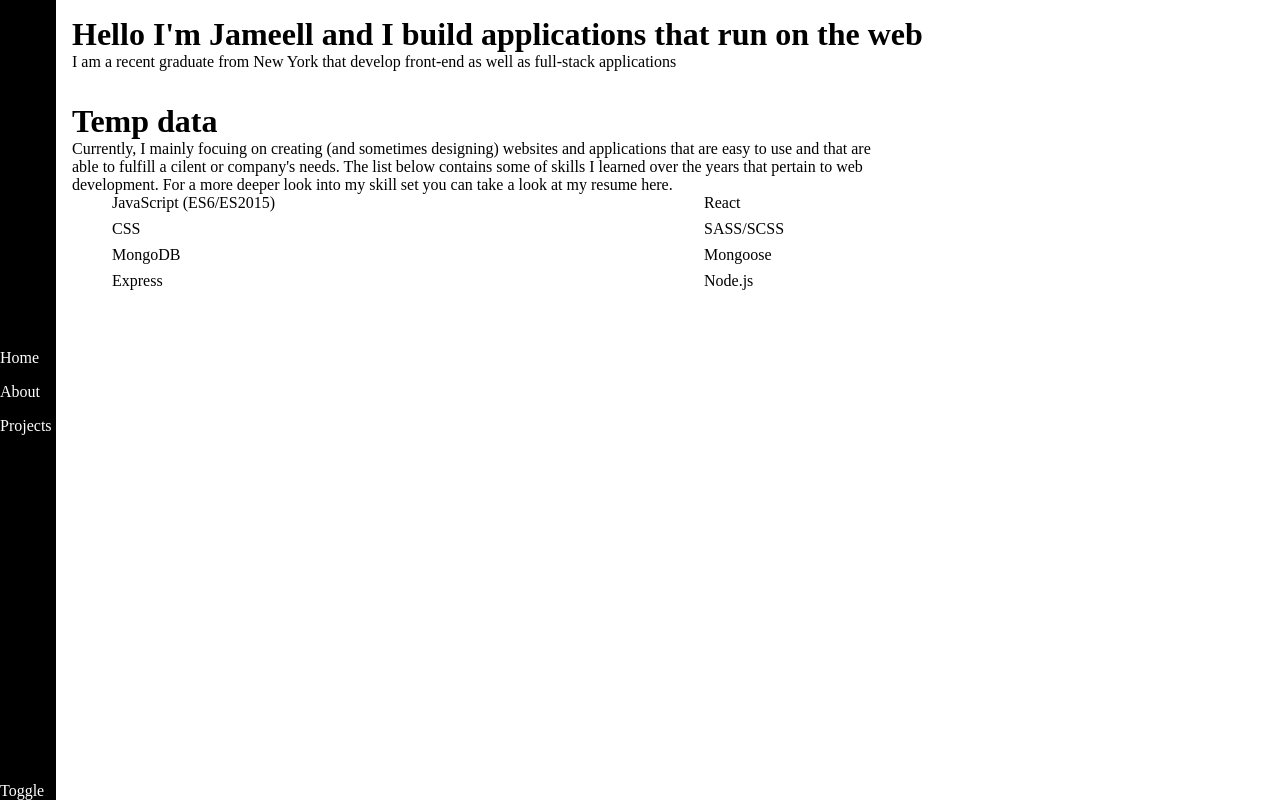
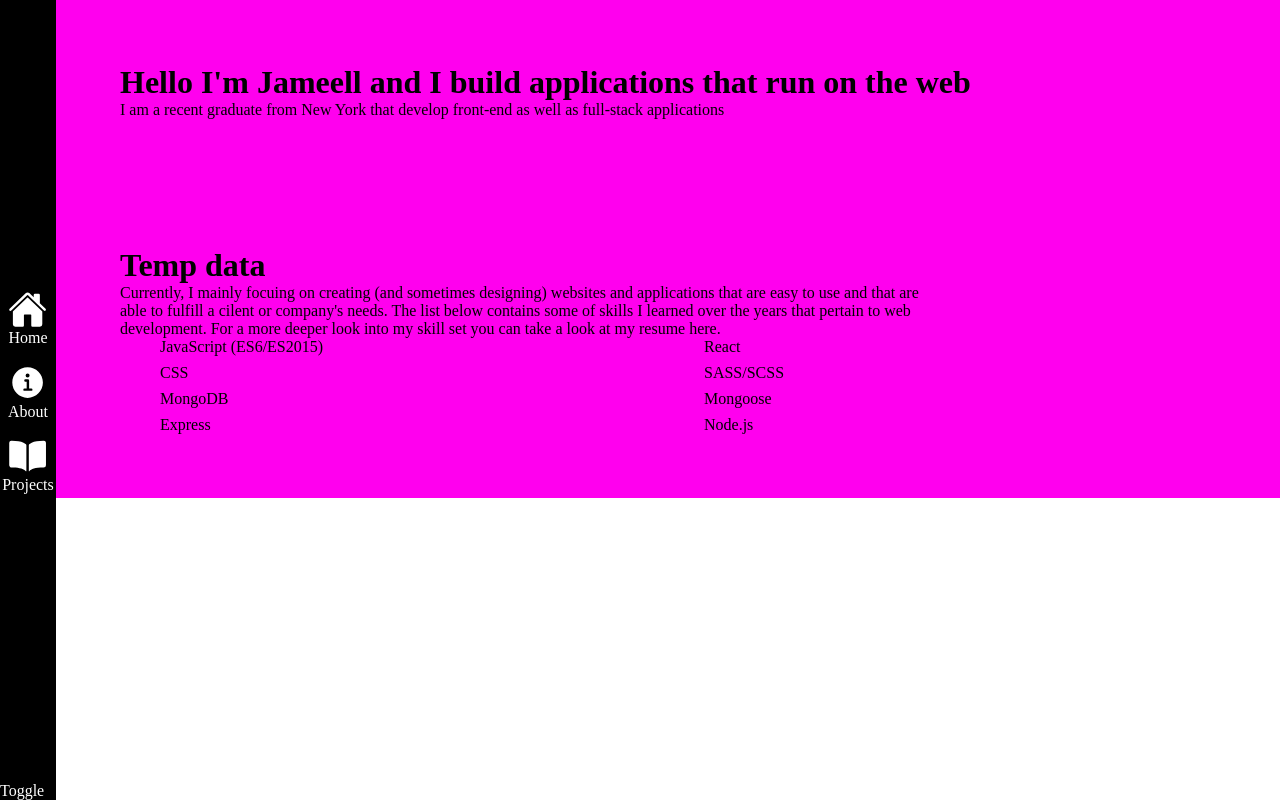
Before and after one commit to Jameell-Adjei/portfolio-website, a React (Create React App) app: page / in a window 1280 px wide. Built offline with nearby package versions, Linux system fonts and the light colour scheme.

Commit message:
Added SVG icons for Navbar with some styling

```diff
--- a/src/components/About.js
+++ b/src/components/About.js
@@ -21,7 +21,6 @@ const About = () => {
                 <li className='skill-list__item'>Express</li>
                 <li className='skill-list__item'>Node.js</li>
 
-
             </ul>
         </div>
     )
--- a/src/components/Navbar.js
+++ b/src/components/Navbar.js
@@ -3,12 +3,27 @@ import React from 'react';
 
 const Navbar = () => {
     return (
-        <div className='navbar'>
-            <a className='navbar__link' href="#intro__header">Home</a>
-            <a className='navbar__link' href="#">About</a>
-            <a className='navbar__link' href="#">Projects</a>
+        <section className='navbar'>
+            <a className='navbar__link' href="#intro__header">
+
+            <svg xmlns='http://www.w3.org/2000/svg' width='512' height='512' viewBox='0 0 512 512'><title>ionicons-v5-i</title><path d='M261.56,101.28a8,8,0,0,0-11.06,0L66.4,277.15a8,8,0,0,0-2.47,5.79L63.9,448a32,32,0,0,0,32,32H192a16,16,0,0,0,16-16V328a8,8,0,0,1,8-8h80a8,8,0,0,1,8,8l0,136a16,16,0,0,0,16,16h96.06a32,32,0,0,0,32-32l0-165.06a8,8,0,0,0-2.47-5.79Z'/><path d='M490.91,244.15l-74.8-71.56,0-108.59a16,16,0,0,0-16-16h-48a16,16,0,0,0-16,16l0,32L278.19,40.62C272.77,35.14,264.71,32,256,32h0c-8.68,0-16.72,3.14-22.14,8.63L21.16,244.13c-6.22,6-7,15.87-1.34,22.37A16,16,0,0,0,43,267.56L250.5,69.28a8,8,0,0,1,11.06,0L469.08,267.56a16,16,0,0,0,22.59-.44C497.81,260.76,497.3,250.26,490.91,244.15Z'/></svg>
+
+                <span className='navbar__link--text'>Home</span>
+            </a>
+            <a className='navbar__link' href="#">
+                <svg xmlns='http://www.w3.org/2000/svg' width='512' height='512' viewBox='0 0 512 512'><title>ionicons-v5-e</title><path d='M256,56C145.72,56,56,145.72,56,256s89.72,200,200,200,200-89.72,200-200S366.28,56,256,56Zm0,82a26,26,0,1,1-26,26A26,26,0,0,1,256,138Zm48,226H216a16,16,0,0,1,0-32h28V244H228a16,16,0,0,1,0-32h32a16,16,0,0,1,16,16V332h28a16,16,0,0,1,0,32Z'/></svg>
+
+                About
+            </a>
+
+
+            <a className='navbar__link' href="#">
+                <svg xmlns='http://www.w3.org/2000/svg' width='512' height='512' viewBox='0 0 512 512'><title>ionicons-v5-h</title><path d='M202.24,74C166.11,56.75,115.61,48.3,48,48h0a31.36,31.36,0,0,0-17.92,5.33A32,32,0,0,0,16,79.9V366c0,19.34,13.76,33.93,32,33.93,71.07,0,142.36,6.64,185.06,47a4.11,4.11,0,0,0,6.94-3V106.82a15.89,15.89,0,0,0-5.46-12A143,143,0,0,0,202.24,74Z'/><path d='M481.92,53.3A31.33,31.33,0,0,0,464,48h0c-67.61.3-118.11,8.71-154.24,26a143.31,143.31,0,0,0-32.31,20.78,15.93,15.93,0,0,0-5.45,12V443.91a3.93,3.93,0,0,0,6.68,2.81c25.67-25.5,70.72-46.82,185.36-46.81a32,32,0,0,0,32-32v-288A32,32,0,0,0,481.92,53.3Z'/></svg>
+
+                Projects
+            </a>
             <a className='navbar__link' href="#">Toggle</a>
-        </div>
+        </section>
 
     )
 }
--- a/src/styles/app.scss
+++ b/src/styles/app.scss
@@ -10,8 +10,9 @@ body{
 }
 .global {
     margin-left: 3.5rem;
-    padding: 1rem;
-    // padding-top: 600rem;
+    padding: 4rem;
+    // padding-top: 6rem;
+    background: #ff00ee;
 
   }
 
@@ -26,6 +27,9 @@ body{
 
 
     .navbar__link {
+        display: flex;
+        flex-direction: column;
+        align-items: center;
         text-decoration: none;
         list-style: none;
         color: white;
@@ -36,8 +40,29 @@ body{
             bottom: 0;
             left: 0;
         }
+
+
     }
 }
+
+.navbar__link {
+    svg {
+        fill: white;
+        width: 70%;
+        height: 70%;
+
+        &:hover{
+            fill: orange;
+
+            filter: drop-shadow(0px 0px 6px red);
+
+        }
+    }
+
+}
+
+
+
 
 .skill-list {
     display: grid;
```
